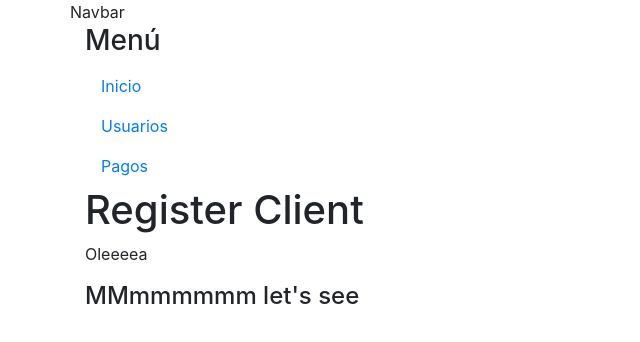
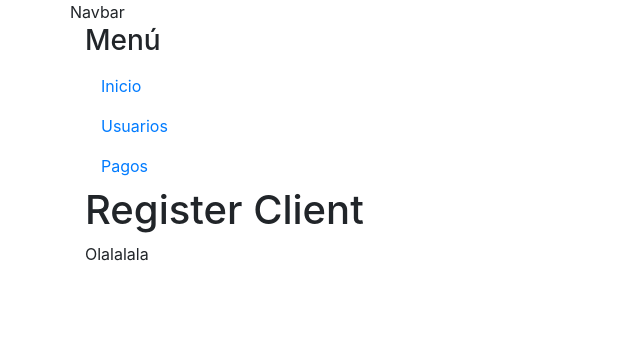
Before and after one commit to juanvaes/horus, a React (Create React App) app in the folder horus/client/: page /client in a window 1280 px wide. Shown: the top 342 px of the page, without its empty margins (0-640 px from the left). Built offline with nearby package versions, Linux system fonts and the light colour scheme.

Commit message:
Revert "Testing PR on GH"
This reverts commit 649f7fd04348e07723da6e91feaa822e00815988.

```diff
--- a/horus/client/src/components/clients/ClientRegister.js
+++ b/horus/client/src/components/clients/ClientRegister.js
@@ -5,8 +5,7 @@ class ClientRegister extends React.Component{
         return(
             <div>
                 <h1>Register Client</h1>
-                <p>Oleeeea</p>
-                <h4>MMmmmmmm let's see</h4>
+                <p>Olalalala</p>
             </div>
         )
     }
```
